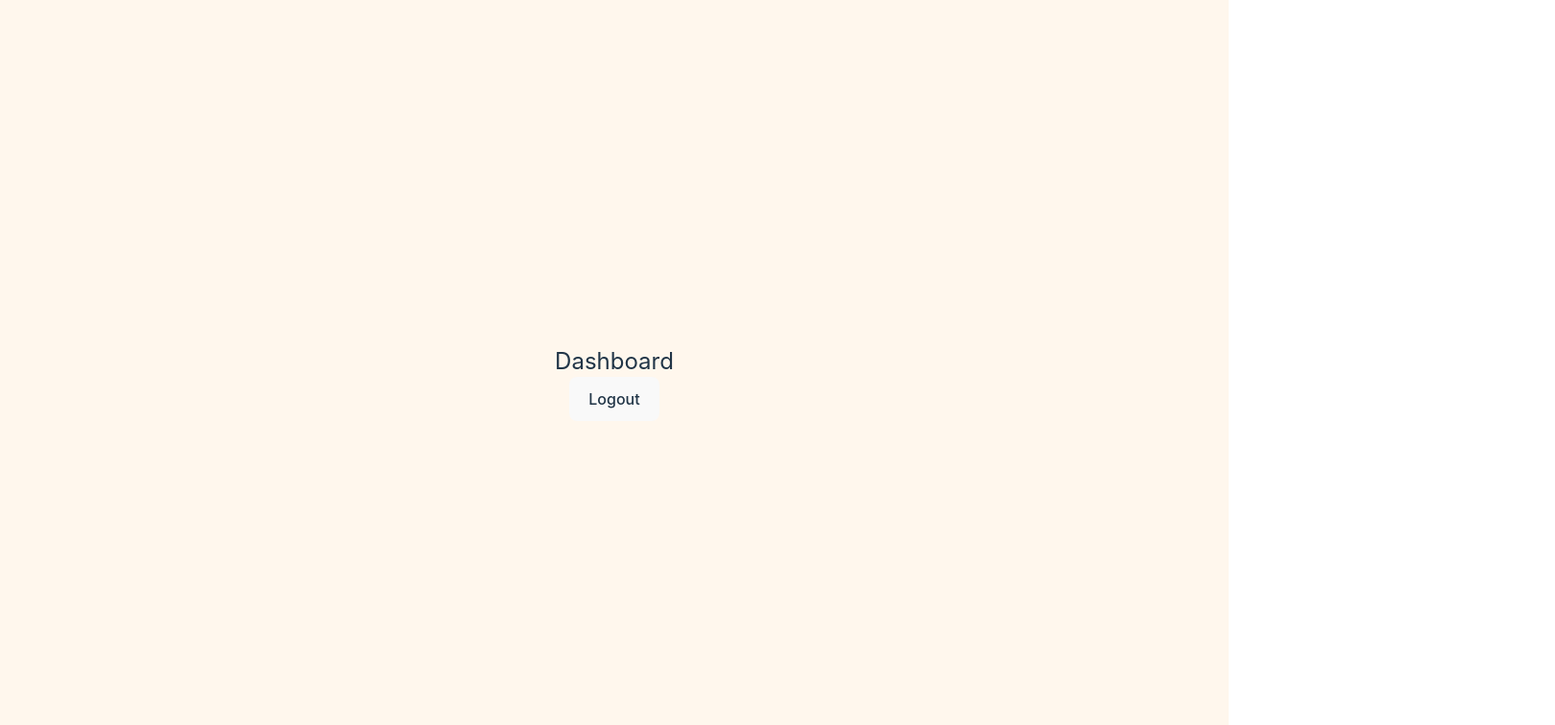
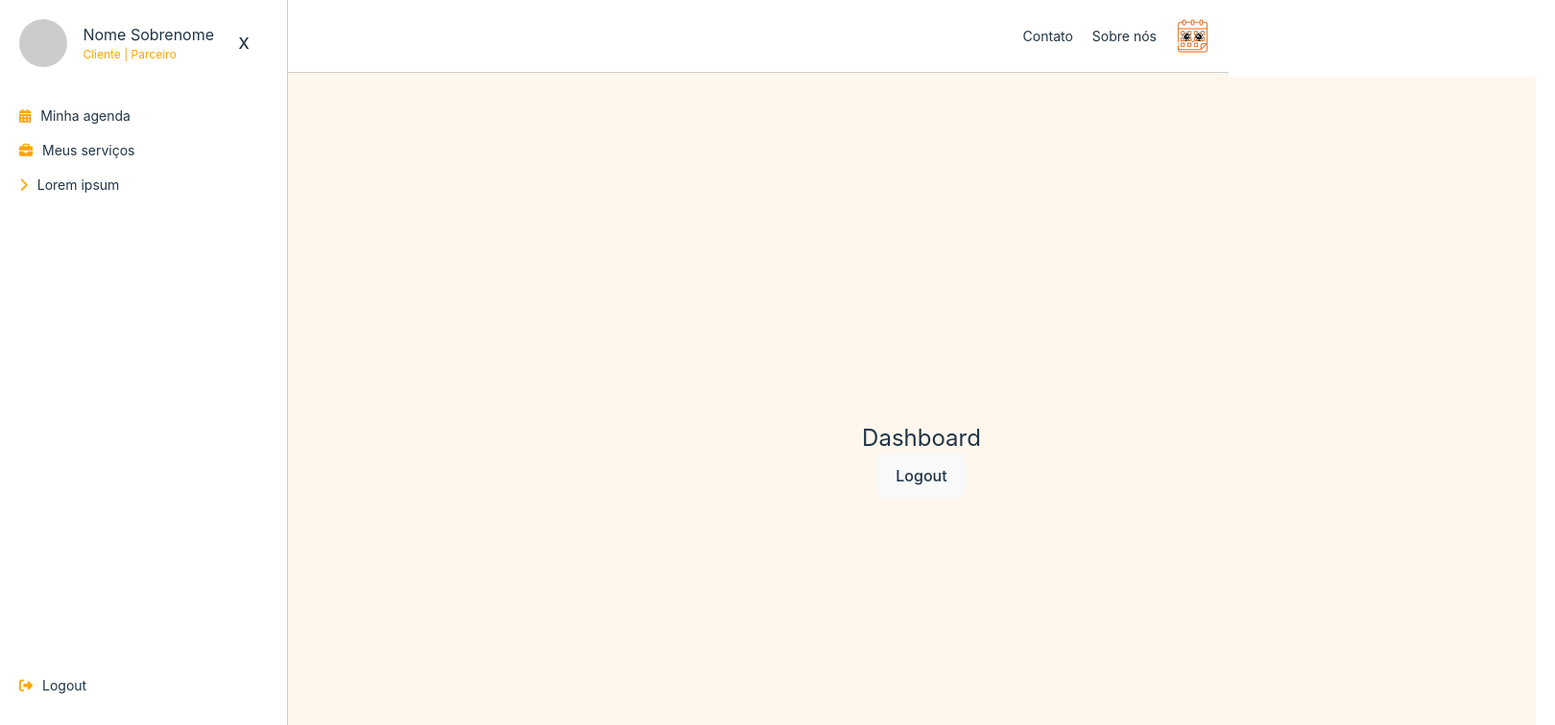
Before and after one commit to Agendinha/app-frontend, a React (Vite) app: page /dashboard in a window 1280 px wide. Shown: the top 756 px of the page at 96% size, 1620 px wide, since content can reach past the window. Built offline with nearby package versions, Linux system fonts and the light colour scheme; sample sign-in values are in the browser's storage.

Commit message:
:sparkles: feat: Sidebar, navbar e defaultView

```diff
--- a/package.json
+++ b/package.json
@@ -12,6 +12,7 @@
     "test": "npx cypress run --spec 'cypress/e2e/**/'"
   },
   "dependencies": {
+    "@fortawesome/fontawesome-free": "^6.5.2",
     "@hookform/resolvers": "^3.3.4",
     "@radix-ui/react-checkbox": "^1.0.4",
     "@radix-ui/react-label": "^2.0.2",
@@ -23,6 +24,7 @@
     "formik": "^2.4.5",
     "lucide": "^0.371.0",
     "lucide-react": "^0.372.0",
+    "prop-types": "^15.8.1",
     "react": "^18.2.0",
     "react-dom": "^18.2.0",
     "react-hook-form": "^7.51.3",
--- /dev/null
+++ b/src/components/defaultView/defaultView.css
@@ -0,0 +1,50 @@
+.default-view {
+  display: flex;
+  flex-direction: column;
+  height: 100vh;
+  overflow: hidden;
+}
+
+.navbar {
+  width: 100%;
+  position: fixed;
+  top: 0;
+  z-index: 999;
+}
+
+.sidebar {
+  position: fixed;
+  top: 0;
+  left: 0;
+  height: 100%;
+  width: 300px;
+  transition: transform 0.3s;
+  z-index: 1000;
+  background-color: white;
+  border-right: 1px solid #ccc;
+}
+
+.sidebar.closed {
+  transform: translateX(-300px);
+}
+
+.content-container {
+  flex: 1;
+  display: flex;
+  justify-content: center;
+  align-items: center;
+  padding: 20px;
+  transition: margin-left 0.3s;
+  margin-top: 60px; /* Adjust based on navbar height */
+}
+
+.content-container.shifted {
+  margin-left: 300px;
+}
+
+.content-inner {
+  width: 100%;
+  display: flex;
+  justify-content: center;
+  align-items: center;
+}
--- /dev/null
+++ b/src/components/defaultView/defaultView.jsx
@@ -0,0 +1,31 @@
+import { useState } from "react";
+import Navbar from "../navbar/navbar";
+import Sidebar from "../sidebar/sidebar";
+import "./defaultView.css";
+import PropTypes from "prop-types";
+
+const DefaultView = ({ children }) => {
+	const [sidebarOpen, setSidebarOpen] = useState(true);
+
+	const toggleSidebar = () => {
+		setSidebarOpen(!sidebarOpen);
+	};
+
+	return (
+		<div className="default-view">
+			<Navbar onToggleSidebar={toggleSidebar} />
+			<Sidebar onCloseSidebar={toggleSidebar} isOpen={sidebarOpen} />
+			<div
+				className={`content-container ${sidebarOpen ? "shifted" : ""}`}
+			>
+				<div className="content-inner">{children}</div>
+			</div>
+		</div>
+	);
+};
+
+DefaultView.propTypes = {
+	children: PropTypes.node.isRequired,
+};
+
+export default DefaultView;
--- /dev/null
+++ b/src/components/navbar/navbar.css
@@ -0,0 +1,44 @@
+.navbar {
+  width: 100%;
+  background-color: white;
+  border-bottom: 1px solid #ccc;
+  display: flex;
+  justify-content: space-between;
+  align-items: center;
+  padding: 20px 20px;
+  position: fixed;
+  top: 0;
+  z-index: 999;
+}
+
+.navbar-left {
+  display: flex;
+  align-items: center;
+}
+
+.navbar-left i {
+  font-size: 24px;
+  color: #666;
+  cursor: pointer;
+}
+
+.navbar-right {
+  display: flex;
+  align-items: center;
+}
+
+.navbar-item {
+  margin-right: 20px;
+  font-size: 14px;
+  cursor: pointer;
+}
+
+.navbar-icon {
+  display: flex;
+  align-items: center;
+}
+
+.navbar-image {
+  width: 35px; /* Adjust size as needed */
+  height: 35px; /* Adjust size as needed */
+}
--- /dev/null
+++ b/src/components/navbar/navbar.jsx
@@ -0,0 +1,26 @@
+import "./navbar.css";
+import PropTypes from "prop-types";
+import icon from "../../assets/images/icon.png";
+
+const Navbar = ({ onToggleSidebar }) => {
+	return (
+		<div className="navbar">
+			<div className="navbar-left">
+				<i className="fas fa-bars" onClick={onToggleSidebar}></i>
+			</div>
+			<div className="navbar-right">
+				<div className="navbar-item">Contato</div>
+				<div className="navbar-item">Sobre nós</div>
+				<div className="navbar-icon">
+					<img src={icon} alt="Icon" className="navbar-image" />
+				</div>
+			</div>
+		</div>
+	);
+};
+
+Navbar.propTypes = {
+	onToggleSidebar: PropTypes.func.isRequired,
+};
+
+export default Navbar;
--- /dev/null
+++ b/src/components/sidebar/sidebar.css
@@ -0,0 +1,83 @@
+.sidebar {
+  width: 300px;
+  background-color: white;
+  border-right: 1px solid #ccc;
+  height: 100%;
+  display: flex;
+  flex-direction: column;
+  justify-content: space-between;
+  position: relative;
+}
+
+.sidebar-header {
+  display: flex;
+  align-items: center;
+  justify-content: space-between;
+  padding: 20px;
+}
+
+.profile-picture {
+  width: 50px;
+  height: 50px;
+  background-color: #ccc;
+  border-radius: 50%;
+  margin-right: 10px;
+}
+
+.profile-info h2 {
+  margin: 0;
+  font-size: 16px;
+}
+
+.profile-info p {
+  margin: 0;
+  color: orange;
+  font-size: 12px;
+}
+
+.close-sidebar {
+  background: none;
+  border: none;
+  font-size: 16px;
+  cursor: pointer;
+}
+
+.sidebar-menu {
+  list-style: none;
+  padding: 0;
+  margin: 20px 0;
+}
+
+.sidebar-menu li {
+  display: flex;
+  align-items: center;
+  margin-bottom: 15px;
+  font-size: 14px;
+  padding: 0 20px;
+}
+
+.sidebar-menu li i {
+  margin-right: 10px;
+  color: orange;
+}
+
+.sidebar-footer {
+  display: flex;
+  align-items: center;
+  margin-top: auto;
+  font-size: 14px;
+  cursor: pointer;
+  padding: 20px;
+}
+
+.sidebar-footer i {
+  margin-right: 10px;
+  color: orange;
+}
+
+.sidebar-copyright {
+  font-size: 10px;
+  color: #ccc;
+  text-align: center;
+  padding: 20px;
+}
--- /dev/null
+++ b/src/components/sidebar/sidebar.jsx
@@ -0,0 +1,43 @@
+import "./sidebar.css";
+import PropTypes from "prop-types";
+
+const Sidebar = ({ onCloseSidebar, isOpen }) => {
+	return (
+		<div className={`sidebar ${isOpen ? "open" : "closed"}`}>
+			<div className="sidebar-header">
+				<div className="profile-picture"></div>
+				<div className="profile-info">
+					<h2>Nome Sobrenome</h2>
+					<p>Cliente | Parceiro</p>
+				</div>
+				<button className="close-sidebar" onClick={onCloseSidebar}>
+					X
+				</button>
+			</div>
+			<ul className="sidebar-menu">
+				<li>
+					<i className="fas fa-calendar-alt"></i> Minha agenda
+				</li>
+				<li>
+					<i className="fas fa-briefcase"></i> Meus serviços
+				</li>
+				<li>
+					<i className="fas fa-chevron-right"></i> Lorem ipsum
+				</li>
+			</ul>
+			<div className="sidebar-footer">
+				<i className="fas fa-sign-out-alt"></i> Logout
+			</div>
+			<div className="sidebar-copyright">
+				Copyright © Agendinha. Todos os direitos reservados.
+			</div>
+		</div>
+	);
+};
+
+Sidebar.propTypes = {
+	onCloseSidebar: PropTypes.func.isRequired,
+	isOpen: PropTypes.bool.isRequired,
+};
+
+export default Sidebar;
--- a/src/main.jsx
+++ b/src/main.jsx
@@ -1,6 +1,7 @@
 import ReactDOM from 'react-dom/client'
 import './index.css'
 import MainRouter from './router'
+import '@fortawesome/fontawesome-free/css/all.min.css';
 
 ReactDOM.createRoot(document.getElementById('root')).render(
   <MainRouter />
--- a/src/pages/dashboard/index.jsx
+++ b/src/pages/dashboard/index.jsx
@@ -1,23 +1,21 @@
-import Modal from "@/components/modal/modal"
-import { useState } from "react"
+import Modal from "@/components/modal/modal";
+import { useState } from "react";
+import DefaultView from "@/components/defaultView/defaultView";
 
 function Dashboard() {
-  const [isOpen, setModalIsOpen] = useState(false)
+	const [isOpen, setModalIsOpen] = useState(false);
 
 	const logout = () => {
-    localStorage.removeItem("access_token")
-    setModalIsOpen(false)
-    window.location.href = "/login"
-  }
+		localStorage.removeItem("access_token");
+		setModalIsOpen(false);
+		window.location.href = "/login";
+	};
 
 	return (
+		<DefaultView>
 			<div className="flex flex-col items-center justify-center h-screen w-screen bg-orange-50">
 				<h1 className="text-2xl">Dashboard</h1>
-       <button
-        onClick={() => setModalIsOpen(true)}
-       >
-        Logout
-        </button>
+				<button onClick={() => setModalIsOpen(true)}>Logout</button>
 				<Modal
 					isOpen={isOpen}
 					setModalIsOpen={() => setModalIsOpen(!isOpen)}
@@ -25,9 +23,9 @@ function Dashboard() {
 					buttonSuccess="Fechar"
 					successFunction={() => logout()}
 				/>
-
 			</div>
-  )
+		</DefaultView>
+	);
 }
 
-export default Dashboard
+export default Dashboard;
```
Also changed, not shown: 1 other file (tests, documents, lock files or other folders). Lines whose indentation alone changed are shown as unchanged.
